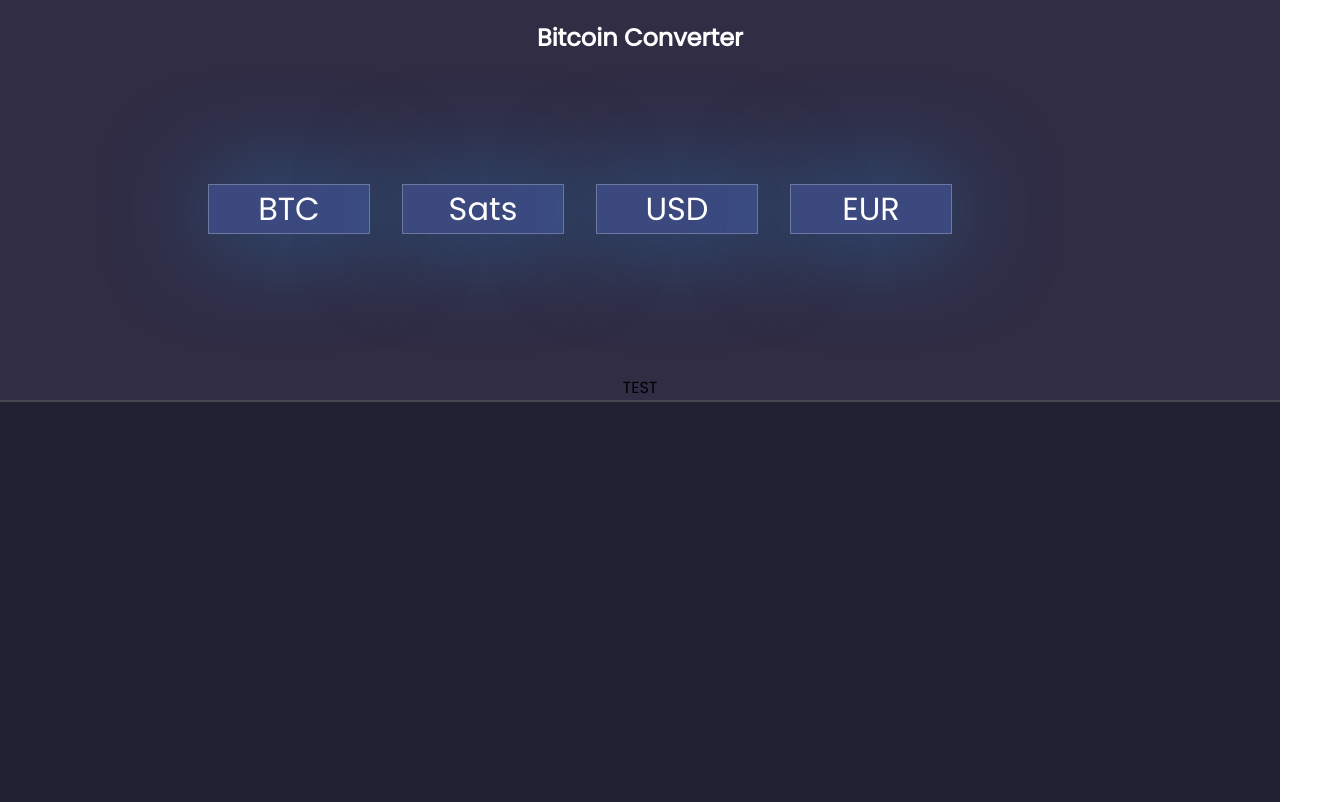
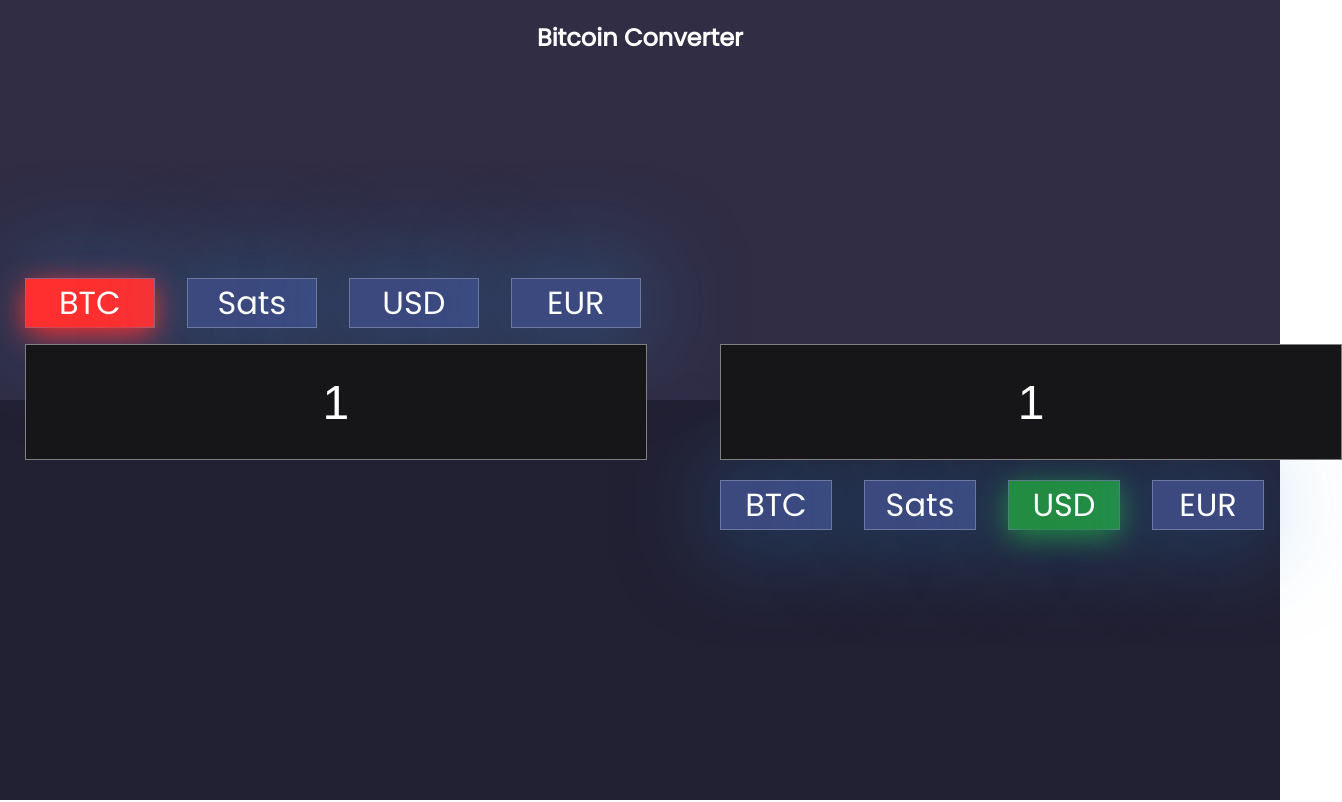
Before and after one commit to SaschaWebDev/exchange-rate-converter, a plain HTML site: page index.html in a window 1280 px wide. Shown: the whole page, 1342 px wide, since content can reach past the window. Drawn offline with nearby package versions, Linux system fonts and the light colour scheme.

Commit message:
Added second input box for convertion

```diff
--- a/css/main.css
+++ b/css/main.css
@@ -3,6 +3,8 @@
 body {
   width: 100vw;
   height: 100vh;
+  max-width: 100vw;
+  overflow-x: hidden;
   margin: 0px;
   padding: 0px;
   font-family: 'Lato', sans-serif;
@@ -52,17 +54,32 @@
   background-color: #222033;
 }
 
+.top-elements {
+  margin-left: -48%;
+}
+
+.bottom-elements {
+  margin-left: 55%;
+}
+
 .currency-container {
   display: flex;
-  width: 70%;
+  width: 100%;
+  margin-bottom: 2.5rem;
 }
 
-.currency-container div {
+.currency-container-bottom {
+  display: flex;
+  width: 100%;
+  margin-top: 5rem;
+}
+
+.currency-container div,
+.currency-container-bottom div {
   height: 3rem;
-  width: 10rem;
+  width: 8rem;
   background: rgb(59, 73, 126);
   box-shadow: 0 1px 100px rgba(44, 139, 216, 0.589);
-  transition: 0.5s ease-in;
   display: flex;
   justify-content: center;
   padding-top: 0rem;
@@ -72,7 +89,8 @@
   margin-right: 1rem;
 }
 
-.currency-container div span {
+.currency-container div span,
+.currency-container-bottom div span {
   color: white;
   height: 100%;
   width: 100%;
@@ -84,10 +102,54 @@
   -moz-user-select: none;
   -ms-user-select: none;
   user-select: none;
+  transition: 0.5s ease-in;
 }
 
 .currency-container div:hover {
+  background: #eb5555;
+  box-shadow: 0 7px 30px #f05d5d;
+  cursor: pointer;
+}
+
+.currency-container-bottom div:hover {
+  background: #5ed682;
+  box-shadow: 0 7px 30px #6ad38a;
+  cursor: pointer;
+}
+
+.from-input-container {
+  margin-left: 1rem;
+  display: flex;
+}
+
+.from-input-container input {
+  color: white;
+  font-size: 3rem;
+  height: 7rem;
+  width: 38.5rem;
+  background: #161618;
+  text-align: center;
+  position: absolute;
+  margin-top: -3.5rem;
+  border: 1px solid grey;
+}
+
+.to {
+  margin-top: -0.1rem;
+}
+
+.active,
+.currency-container div:active {
   background: #ff2f2f;
   box-shadow: 0 7px 30px #ff2f2f;
   cursor: pointer;
+  transition: 0.5s ease-in;
 }
+
+.active-to,
+.currency-container-bottom div:active {
+  background: #228d42;
+  box-shadow: 0 7px 30px #228d42;
+  cursor: pointer;
+  transition: 0.15s ease-in;
+}
--- a/index.html
+++ b/index.html
@@ -12,16 +12,32 @@
       <div class="top-container">
         <div class="select-currency">
           <div><h2>Bitcoin Converter</h2></div>
-          <div class="currency-container">
+          <div class="top-elements">
+            <div class="currency-container">
+              <div><span class="active">BTC</span></div>
+              <div><span>Sats</span></div>
+              <div><span>USD</span></div>
+              <div><span>EUR</span></div>
+            </div>
+            <div class="from-input-container">
+              <input type="text" name="from-input" value="1" />
+            </div>
+          </div>
+        </div>
+      </div>
+      <div class="bottom-container">
+        <div class="bottom-elements">
+          <div class="from-input-container to">
+            <input type="text" name="from-input" value="1" />
+          </div>
+          <div class="currency-container-bottom">
             <div><span>BTC</span></div>
             <div><span>Sats</span></div>
-            <div><span>USD</span></div>
+            <div><span class="active-to">USD</span></div>
             <div><span>EUR</span></div>
           </div>
-          <div>TEST</div>
         </div>
       </div>
-      <div class="bottom-container"></div>
     </div>
 
     <script
```
